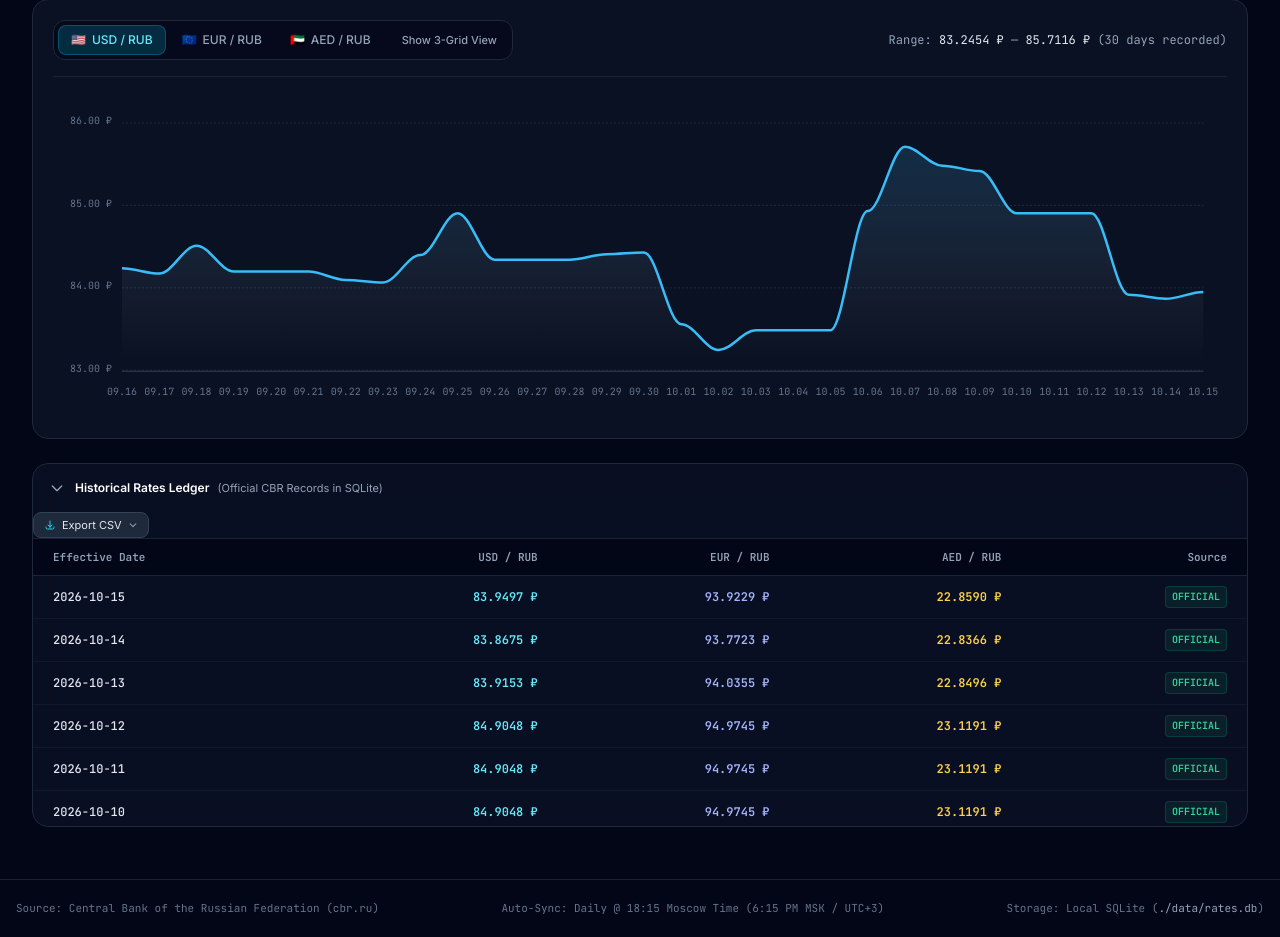
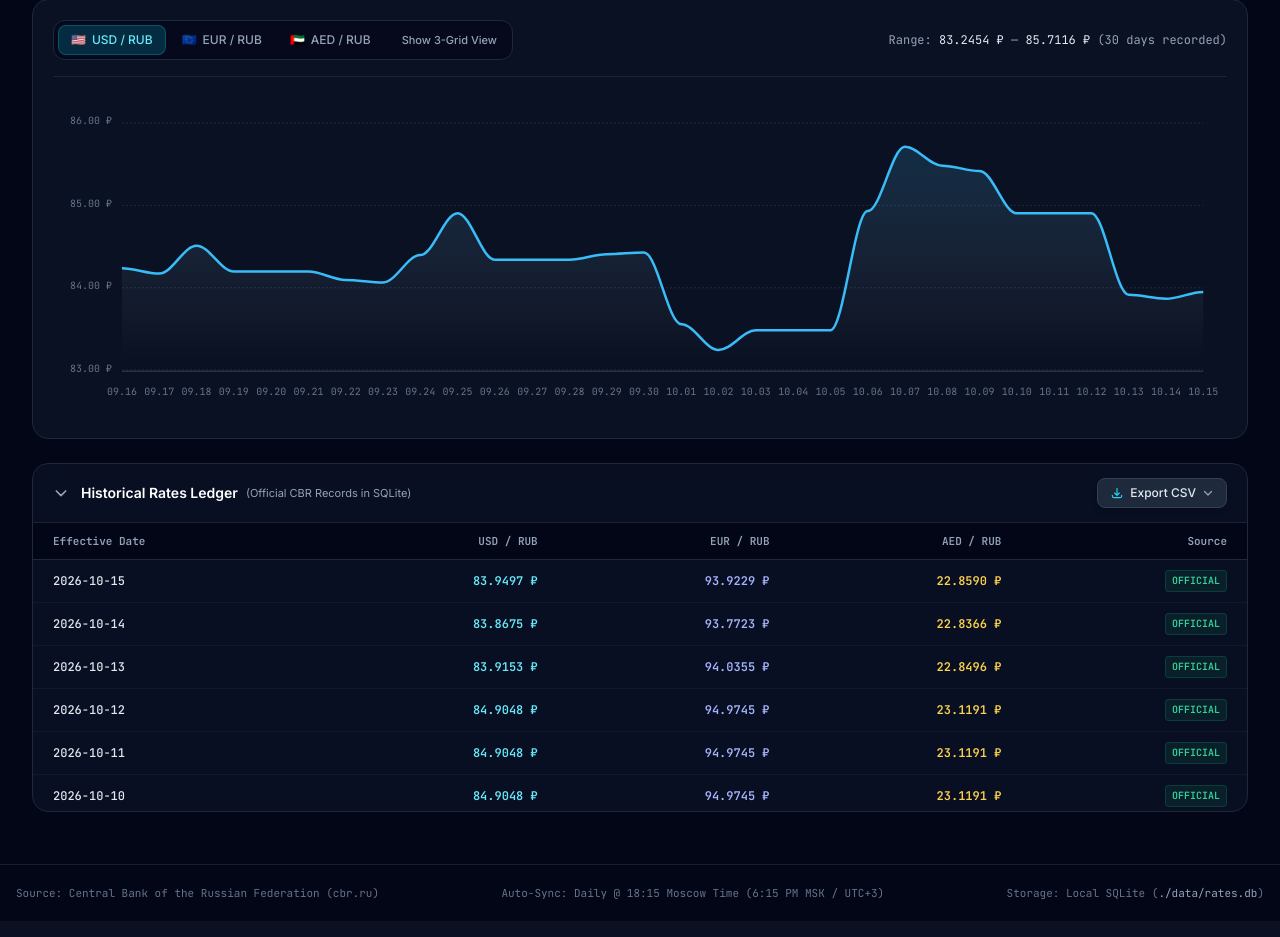
Before and after one commit to ho3einalik/price-chart, a FastAPI app: page / in a window 1280 px wide. Shown: the part 383-1320 px from the top of the page. After the commit the page ends 1282 px from the top, so only its background shows below. Run offline with FastAPI, Linux system fonts and the light colour scheme; data comes from the database, SQL or seed files in the repository; some libraries are stand-ins or nearby versions.

Commit message:
fix(ui): fix Export CSV button layout alignment and anchor dropdown directly under button

```diff
--- a/app/templates/index.html
+++ b/app/templates/index.html
@@ -457,63 +457,63 @@
     </section>
 
     <!-- SECTION 3: COLLAPSIBLE HISTORICAL RATES LEDGER -->
-    <section class="bg-slate-900/60 backdrop-blur-md rounded-2xl border border-slate-800 transition-all overflow-hidden">
+    <section class="bg-slate-900/60 backdrop-blur-md rounded-2xl border border-slate-800 transition-all">
 
-      <!-- Collapsible Header Accordion -->
-      <button onclick="toggleLedgerTable()" class="w-full p-4 flex items-center justify-between text-left hover:bg-slate-800/40 transition-colors cursor-pointer">
-        <div class="flex items-center gap-2.5">
-          <svg id="ledger-chevron" class="w-4 h-4 text-slate-400 transition-transform duration-200 transform" fill="none" stroke="currentColor" viewBox="0 0 24 24">
-            <path stroke-linecap="round" stroke-linejoin="round" stroke-width="2" d="M19 9l-7 7-7-7"></path>
+      <!-- Collapsible Header Bar (Div container to prevent invalid nested buttons) -->
+      <div class="px-5 py-3.5 flex items-center justify-between border-b border-slate-800/80">
+        <button type="button" onclick="toggleLedgerTable()" class="flex items-center gap-3 text-left group cursor-pointer focus:outline-none">
+          <svg id="ledger-chevron" class="w-4 h-4 text-slate-400 group-hover:text-cyan-400 transition-transform duration-200 transform" fill="none" stroke="currentColor" viewBox="0 0 24 24">
+            <path stroke-linecap="round" stroke-linejoin="round" stroke-width="2.5" d="M19 9l-7 7-7-7"></path>
           </svg>
           <div>
-            <h3 class="text-xs font-semibold text-white flex items-center gap-2">
+            <h3 class="text-xs sm:text-sm font-semibold text-white group-hover:text-cyan-300 transition-colors flex items-center gap-2">
               Historical Rates Ledger
-              <span class="text-[11px] font-normal text-slate-400">(Official CBR Records in SQLite)</span>
+              <span class="text-[11px] font-normal text-slate-400 hidden sm:inline">(Official CBR Records in SQLite)</span>
             </h3>
           </div>
-        </div>
+        </button>
 
         <!-- Export CSV Dropdown Menu -->
-        <div class="relative inline-block text-left" onclick="event.stopPropagation();">
-          <button type="button" onclick="toggleCsvDropdown(event)" class="px-2.5 py-1 rounded-lg bg-slate-800 hover:bg-slate-700 text-slate-200 transition-all flex items-center gap-1.5 text-[11px] cursor-pointer border border-slate-700 active:scale-95 shadow-sm">
-            <svg class="w-3 h-3 text-cyan-400" fill="none" stroke="currentColor" viewBox="0 0 24 24">
+        <div class="relative inline-block text-left">
+          <button type="button" onclick="toggleCsvDropdown(event)" id="btn-export-csv" class="px-3 py-1.5 rounded-lg bg-slate-800 hover:bg-slate-700 text-slate-200 transition-all flex items-center gap-1.5 text-xs font-medium cursor-pointer border border-slate-700 active:scale-95 shadow-md">
+            <svg class="w-3.5 h-3.5 text-cyan-400" fill="none" stroke="currentColor" viewBox="0 0 24 24">
               <path stroke-linecap="round" stroke-linejoin="round" stroke-width="2" d="M4 16v1a3 3 0 003 3h10a3 3 0 003-3v-1m-4-4l-4 4m0 0l-4-4m4 4V4"></path>
             </svg>
             <span>Export CSV</span>
-            <svg class="w-2.5 h-2.5 text-slate-400 transition-transform duration-200" id="csv-dropdown-arrow" fill="none" stroke="currentColor" viewBox="0 0 24 24">
+            <svg class="w-3 h-3 text-slate-400 transition-transform duration-200" id="csv-dropdown-arrow" fill="none" stroke="currentColor" viewBox="0 0 24 24">
               <path stroke-linecap="round" stroke-linejoin="round" stroke-width="2.5" d="M19 9l-7 7-7-7"></path>
             </svg>
           </button>
 
-          <!-- Dropdown Options -->
-          <div id="csv-dropdown-menu" class="hidden absolute right-0 mt-1.5 w-52 rounded-xl bg-slate-900 border border-slate-700 shadow-2xl py-1 z-50 divide-y divide-slate-800/80">
-            <div class="px-3 py-1.5 text-[10px] font-semibold text-slate-400 uppercase tracking-wider">
+          <!-- Dropdown Options Menu -->
+          <div id="csv-dropdown-menu" class="hidden absolute right-0 mt-2 w-56 rounded-xl bg-slate-900 border border-slate-700 shadow-2xl py-1.5 z-50 divide-y divide-slate-800/80">
+            <div class="px-3.5 py-1.5 text-[10px] font-bold text-slate-400 uppercase tracking-wider">
               Select Timeframe:
             </div>
             <div class="py-1">
-              <button type="button" onclick="downloadCSV('7', event)" class="w-full text-left px-3 py-1.5 text-xs text-slate-300 hover:bg-slate-800 hover:text-white flex items-center justify-between transition-colors cursor-pointer">
+              <button type="button" onclick="downloadCSV('7', event)" class="w-full text-left px-3.5 py-2 text-xs text-slate-300 hover:bg-slate-800 hover:text-white flex items-center justify-between transition-colors cursor-pointer">
                 <span>Past 7 Days (هفته اخیر)</span>
                 <span class="text-[10px] font-mono text-cyan-400 bg-cyan-500/10 px-1.5 py-0.5 rounded border border-cyan-500/20">7D</span>
               </button>
-              <button type="button" onclick="downloadCSV('15', event)" class="w-full text-left px-3 py-1.5 text-xs text-slate-300 hover:bg-slate-800 hover:text-white flex items-center justify-between transition-colors cursor-pointer">
+              <button type="button" onclick="downloadCSV('15', event)" class="w-full text-left px-3.5 py-2 text-xs text-slate-300 hover:bg-slate-800 hover:text-white flex items-center justify-between transition-colors cursor-pointer">
                 <span>Past 15 Days (۱۵ روز اخیر)</span>
                 <span class="text-[10px] font-mono text-cyan-400 bg-cyan-500/10 px-1.5 py-0.5 rounded border border-cyan-500/20">15D</span>
               </button>
-              <button type="button" onclick="downloadCSV('30', event)" class="w-full text-left px-3 py-1.5 text-xs text-slate-300 hover:bg-slate-800 hover:text-white flex items-center justify-between transition-colors cursor-pointer">
+              <button type="button" onclick="downloadCSV('30', event)" class="w-full text-left px-3.5 py-2 text-xs text-slate-300 hover:bg-slate-800 hover:text-white flex items-center justify-between transition-colors cursor-pointer">
                 <span>Past 30 Days (۳۰ روز اخیر)</span>
                 <span class="text-[10px] font-mono text-cyan-400 bg-cyan-500/10 px-1.5 py-0.5 rounded border border-cyan-500/20">30D</span>
               </button>
-              <button type="button" onclick="downloadCSV('all', event)" class="w-full text-left px-3 py-1.5 text-xs text-slate-300 hover:bg-slate-800 hover:text-white flex items-center justify-between transition-colors cursor-pointer">
+              <button type="button" onclick="downloadCSV('all', event)" class="w-full text-left px-3.5 py-2 text-xs text-slate-300 hover:bg-slate-800 hover:text-white flex items-center justify-between transition-colors cursor-pointer">
                 <span>All Records (کل تاریخچه)</span>
                 <span class="text-[10px] font-mono text-emerald-400 bg-emerald-500/10 px-1.5 py-0.5 rounded border border-emerald-500/20">All</span>
               </button>
             </div>
           </div>
         </div>
-      </button>
+      </div>
 
       <!-- Expandable Table Body (Shown by default or easily closed) -->
-      <div id="ledger-table-container" class="border-t border-slate-800/80 overflow-x-auto max-h-72">
+      <div id="ledger-table-container" class="overflow-x-auto max-h-72 rounded-b-2xl">
         <table class="w-full text-left border-collapse text-xs font-mono">
           <thead class="sticky top-0 bg-slate-950/90 backdrop-blur border-b border-slate-800 text-slate-400 text-[11px]">
             <tr>
```
